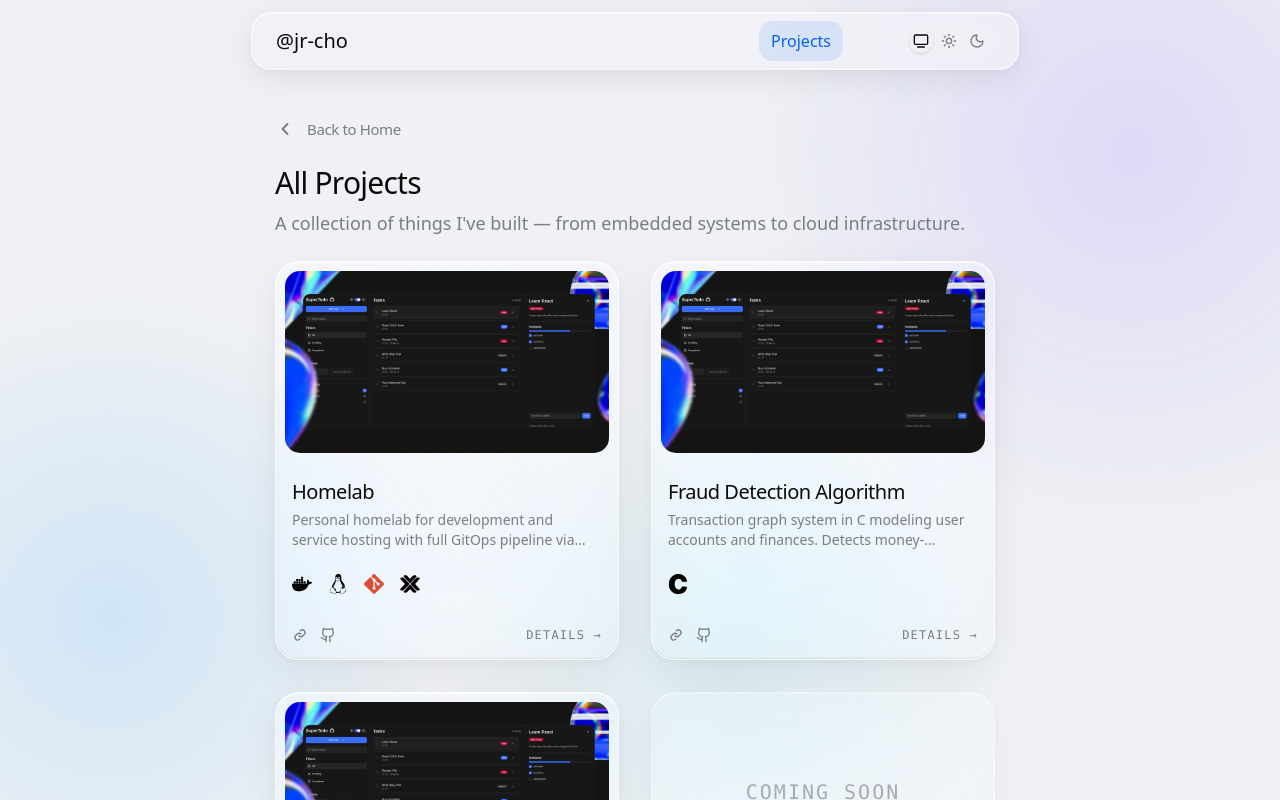
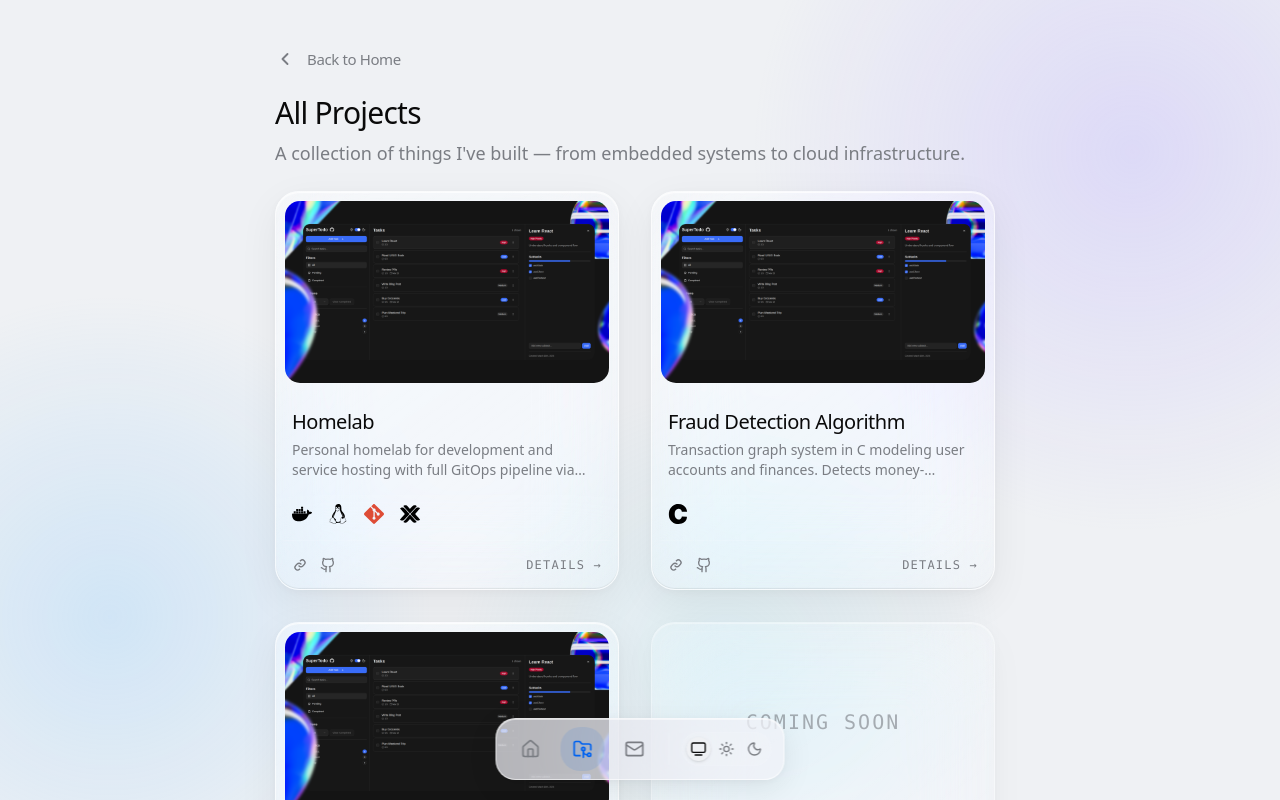
Before and after one commit to jr-cho/jr-cho.github.io, a React (Vite) app: page /projects in a window 1280 px wide. Shown: the top 800 px of the page. Built offline with nearby package versions, Linux system fonts and the light colour scheme.

Commit message:
feat: macOS dock navigation with hover magnification

```diff
--- /dev/null
+++ b/src/components/Dock.tsx
@@ -0,0 +1,102 @@
+import { House, FolderGit2, Mail, Moon, Sun, TvMinimal } from "lucide-react";
+import { Link, useLocation } from "react-router-dom";
+import { Tabs, TabsList, TabsTrigger } from "./ui/tabs";
+import { useTheme } from "next-themes";
+import { motion, useMotionValue } from "framer-motion";
+import { DockItem } from "./helpers/DockItem";
+import Navbar from "./Navbar";
+
+const dockItems = [
+  { href: "/", label: "Home", icon: House, match: (p: string) => p === "/" },
+  {
+    href: "/projects",
+    label: "Projects",
+    icon: FolderGit2,
+    match: (p: string) => p.startsWith("/projects"),
+  },
+  {
+    href: "/contact",
+    label: "Contact",
+    icon: Mail,
+    match: (p: string) => p.startsWith("/contact"),
+  },
+];
+
+const themes = [
+  { theme: "system", icon: TvMinimal },
+  { theme: "light", icon: Sun },
+  { theme: "dark", icon: Moon },
+];
+
+const Dock = () => {
+  const location = useLocation();
+  const { theme, setTheme } = useTheme();
+  const currentTheme = theme ?? "system";
+  const mouseX = useMotionValue(Infinity);
+
+  return (
+    <>
+      {/* Mobile — keep existing top glass pill */}
+      <div className="sm:hidden">
+        <Navbar />
+      </div>
+
+      {/* Desktop — floating macOS dock */}
+      <nav className="fixed bottom-5 left-1/2 z-50 hidden -translate-x-1/2 sm:block">
+        <motion.div
+          onMouseMove={(e) => mouseX.set(e.pageX)}
+          onMouseLeave={() => mouseX.set(Infinity)}
+          className="glass-navbar flex items-end gap-2 px-3 py-2"
+        >
+          {dockItems.map(({ href, label, icon: Icon, match }) => {
+            const isActive = match(location.pathname);
+            return (
+              <DockItem key={href} mouseX={mouseX}>
+                <Link
+                  to={href}
+                  aria-label={label}
+                  title={label}
+                  className={`flex h-full w-full items-center justify-center rounded-xl transition-colors ${
+                    isActive
+                      ? "bg-primary/10 text-primary"
+                      : "text-muted-foreground hover:bg-white/5 hover:text-foreground"
+                  }`}
+                >
+                  <Icon className="size-[20px]" />
+                </Link>
+              </DockItem>
+            );
+          })}
+
+          <div
+            className="mx-1 h-8 w-px self-center bg-white/10"
+            aria-hidden="true"
+          />
+
+          <div className="flex items-center self-center">
+            <Tabs
+              value={currentTheme}
+              onValueChange={(v) =>
+                setTheme(v as "light" | "dark" | "system")
+              }
+            >
+              <TabsList className="flex gap-1 rounded-full border border-white/10 bg-white/5 p-1">
+                {themes.map(({ theme, icon: Icon }) => (
+                  <TabsTrigger
+                    key={theme}
+                    value={theme}
+                    className="flex h-6 w-6 items-center justify-center rounded-full bg-transparent text-muted-foreground transition-colors hover:text-foreground data-[state=active]:bg-background data-[state=active]:text-foreground! data-[state=active]:shadow-sm"
+                  >
+                    <Icon className="size-[16px]" />
+                  </TabsTrigger>
+                ))}
+              </TabsList>
+            </Tabs>
+          </div>
+        </motion.div>
+      </nav>
+    </>
+  );
+};
+
+export default Dock;
--- /dev/null
+++ b/src/components/helpers/DockItem.tsx
@@ -0,0 +1,43 @@
+import { useRef } from "react";
+import {
+  motion,
+  useSpring,
+  useTransform,
+  useReducedMotion,
+  type MotionValue,
+} from "framer-motion";
+
+interface DockItemProps {
+  mouseX: MotionValue<number>;
+  children: React.ReactNode;
+}
+
+export function DockItem({ mouseX, children }: DockItemProps) {
+  const ref = useRef<HTMLDivElement>(null);
+  const reduce = useReducedMotion();
+
+  const distance = useTransform(mouseX, (x) => {
+    const b = ref.current?.getBoundingClientRect() ?? { x: 0, width: 0 };
+    return x - b.x - b.width / 2;
+  });
+  const sizeSync = useTransform(distance, [-120, 0, 120], [44, 64, 44]);
+  const size = useSpring(sizeSync, { stiffness: 300, damping: 24, mass: 0.2 });
+
+  if (reduce) {
+    return (
+      <div className="flex h-11 w-11 items-center justify-center">
+        {children}
+      </div>
+    );
+  }
+
+  return (
+    <motion.div
+      ref={ref}
+      style={{ width: size, height: size }}
+      className="flex items-center justify-center"
+    >
+      {children}
+    </motion.div>
+  );
+}
--- a/src/main.tsx
+++ b/src/main.tsx
@@ -4,7 +4,7 @@ import "./index.css";
 import "react-activity-calendar/tooltips.css";
 import { ThemeProvider } from "./providers/theme-provider.tsx";
 import { BrowserRouter } from "react-router-dom";
-import Navbar from "./components/Navbar.tsx";
+import Dock from "./components/Dock.tsx";
 import ScrollToTop from "./components/helpers/ScrollToTop.tsx";
 import SmoothScroll from "./components/helpers/SmoothScroll.tsx";
 import Footer from "./components/Footer.tsx";
@@ -27,8 +27,8 @@ createRoot(document.getElementById("root")!).render(
             <AmbientBackground />
 
             {/* Content layer */}
-            <div className="relative z-10 flex flex-col flex-1">
-              <Navbar />
+            <div className="relative z-10 flex flex-col flex-1 pb-24 sm:pb-28">
+              <Dock />
               <div className="flex-1">
                 <AnimatedRoutes />
               </div>
```
